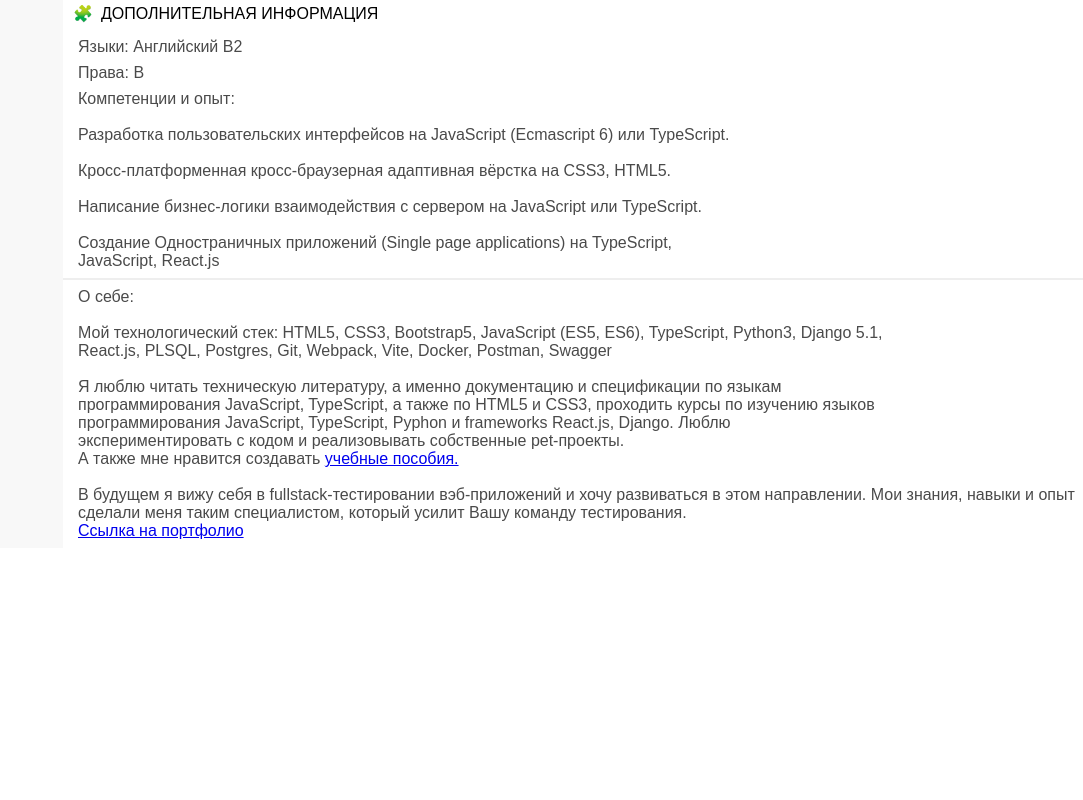
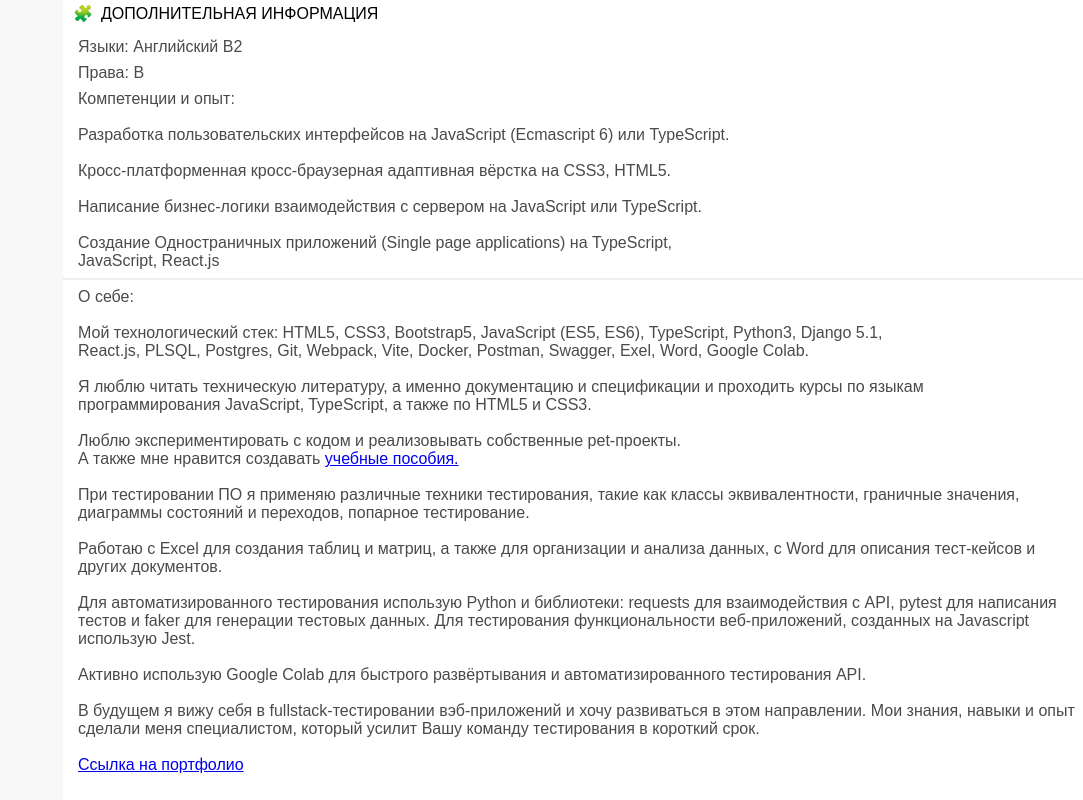
Before and after one commit to sasha1985y/resume_Kuyantsev_Alexander, a plain HTML site: page index.html in a window 1280 px wide. Shown: the part 1144-1944 px from the top of the page, without its empty margins (197-1280 px from the left). Before the commit the page ends 1692 px from the top, so only its background shows below. Drawn offline with Linux system fonts and the light colour scheme; a script that the page names is missing.

Commit message:
Add x-commit

```diff
--- a/index.html
+++ b/index.html
@@ -79,7 +79,7 @@
             <div class="type-two__text">
                 <a href="https://sasha1985y.github.io/portfolio_Kuyantsev_Alexander/">💼 Ссылка на портфолио</a><br>
                 <br>
-                <!-- <a href="https://sasha1985y.github.io/resume_Kuyantsev_Alexander/">🌐 Ссылка на вэб-версию резюме</a> -->
+                <a href="https://sasha1985y.github.io/resume_Kuyantsev_Alexander/">🌐 Ссылка на вэб-версию резюме</a>
             </div>
         </div>
         <div class="type-two__right">
@@ -252,17 +252,37 @@
                 <br>
                 <span>Мой технологический стек: HTML5, CSS3, Bootstrap5, JavaScript (ES5, ES6), TypeScript, Python3,
                     Django 5.1,<br>
-                    React.js, PLSQL, Postgres, Git, Webpack, Vite, Docker, Postman, Swagger<br>
+                    React.js, PLSQL, Postgres, Git, Webpack, Vite, Docker, Postman, Swagger, Exel, Word, Google Colab.<br>
                     <br>
-                    Я люблю читать техническую литературу, а именно документацию и спецификации по языкам<br>
-                    программирования JavaScript, TypeScript, а также по HTML5 и CSS3, проходить курсы по изучению языков<br>
-                    программирования JavaScript, TypeScript, Pyphon и frameworks React.js, Django. Люблю<br>
-                    экспериментировать с кодом и реализовывать собственные pet-проекты.<br>
+                    Я люблю читать техническую литературу, а именно документацию и спецификации и проходить курсы по языкам<br>
+                    программирования JavaScript, TypeScript, а также по HTML5 и CSS3.
+                    <br>
+                    <br>
+                    Люблю экспериментировать с кодом и реализовывать собственные pet-проекты.<br>
                     А также мне нравится создавать <a href="https://sasha1985y.github.io/Docker-help/index.html">учебные пособия.</a><br>
                     <br>
+                    При тестировании ПО я применяю различные техники тестирования, такие как классы эквивалентности, граничные значения,
+                    диаграммы состояний и переходов, попарное тестирование.
+                    <br>
+                    <br>
+                    Работаю с Excel для создания таблиц и матриц, а также для
+                    организации и анализа данных, с Word для описания тест-кейсов и других документов.
+                    <br>
+                    <br>
+                    Для автоматизированного тестирования использую Python и библиотеки: requests для взаимодействия с API, pytest для написания тестов и faker
+                    для генерации тестовых данных. Для тестирования функциональности веб-приложений, созданных на Javascript использую Jest.
+                    <br>
+                    <br>
+                    Активно использую Google Colab для быстрого развёртывания и автоматизированного тестирования API.
+                    <br>
+                    <br>
                     В будущем я вижу себя в fullstack-тестировании вэб-приложений и хочу развиваться в этом направлении.
-                    Мои знания, навыки и опыт сделали меня таким специалистом, который усилит Вашу команду тестирования.<br>
+                    Мои знания, навыки и опыт сделали меня специалистом, который усилит Вашу команду тестирования в короткий срок.
+                    <br>
+                    <br>
                     <a href="https://sasha1985y.github.io/portfolio_Kuyantsev_Alexander/">Ссылка на портфолио</a>
+                    <br>
+                    <br>
                 </span>
             </div>
         </div>
```
